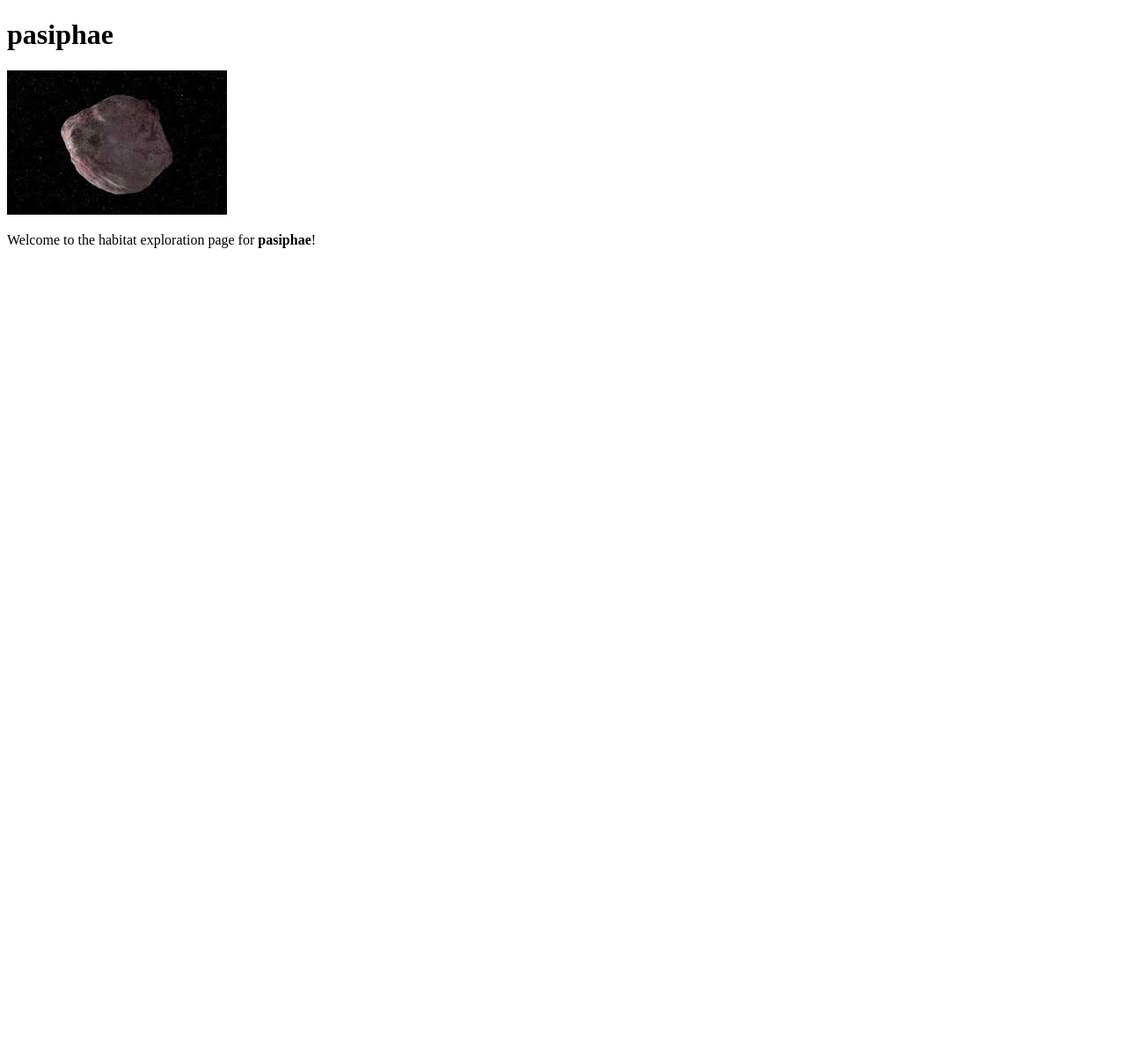
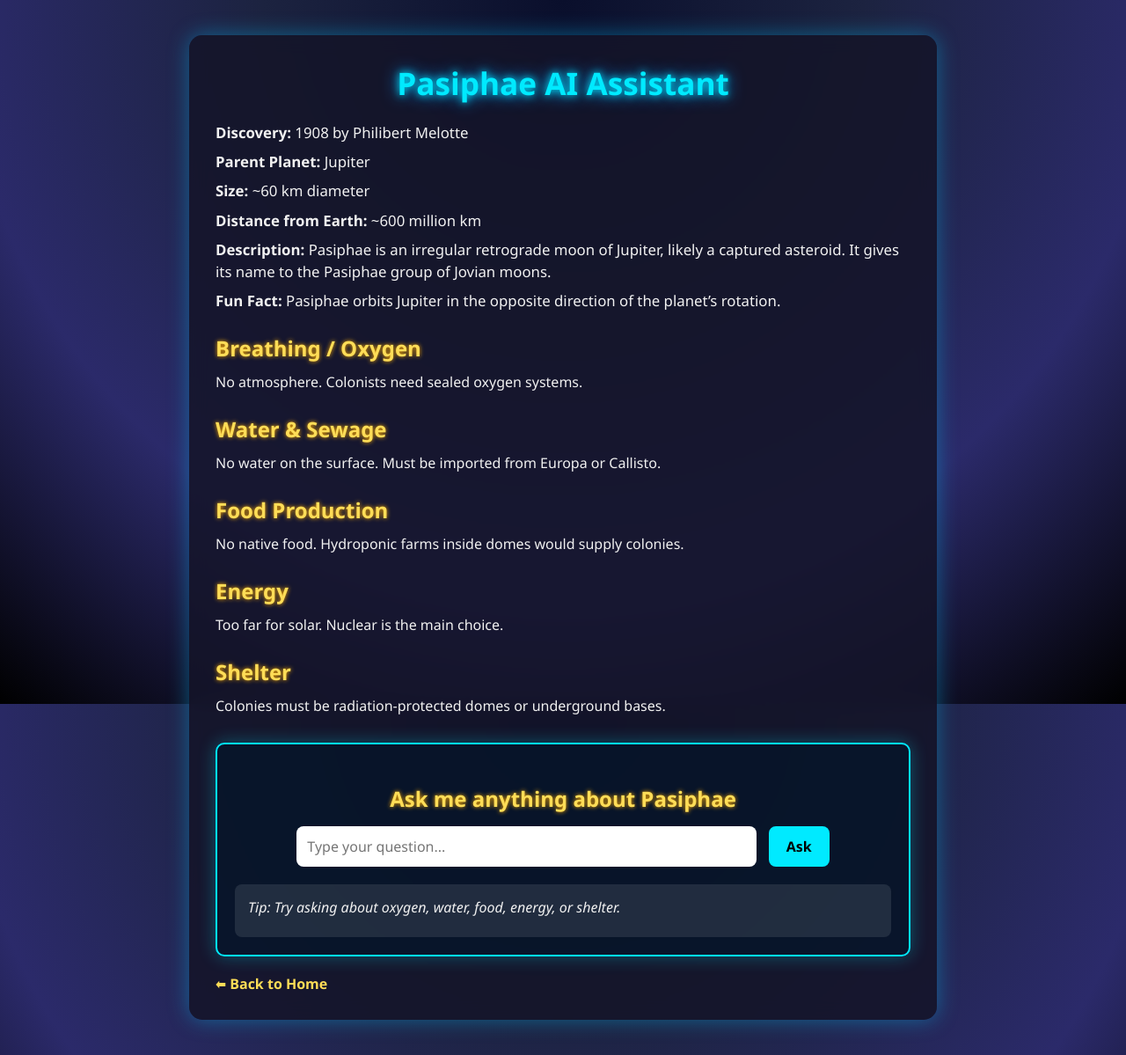
Before and after one commit to Wade185/space-habitat, a Python web app: template templates/pasiphae.html in a window 1280 px wide. Shown: the whole page at 88% size. Before the commit the page ends 282 px from the top, so only its background shows below. Run offline with Jinja, Linux system fonts and the light colour scheme; the template is opened without the code that fills it, so the values that code supplies are empty.

Commit message:
Update pasiphae.html

```diff
--- a/templates/pasiphae.html
+++ b/templates/pasiphae.html
@@ -1,11 +1,126 @@
 <!DOCTYPE html>
-<html>
+<html lang="en">
 <head>
-    <title>pasiphae</title>
+  <meta charset="UTF-8">
+  <title>Pasiphae - Habitat Assistant</title>
+  <style>
+    * { margin: 0; padding: 0; box-sizing: border-box; font-family: "Segoe UI", Tahoma, Geneva, Verdana, sans-serif; }
+    body {
+      background: radial-gradient(circle at top, #0a0f2c, #1c2340, #2b2a6a, #000);
+      background-attachment: fixed;
+      color: #f1f1f1;
+      min-height: 100vh;
+      display: flex;
+      justify-content: center;
+      align-items: flex-start;
+      padding: 40px;
+    }
+    .assistant-container {
+      background: rgba(20, 20, 40, 0.85);
+      border-radius: 15px;
+      padding: 30px;
+      width: 850px;
+      max-width: 95%;
+      box-shadow: 0 0 25px rgba(0, 200, 255, 0.4);
+      backdrop-filter: blur(10px);
+      animation: fadeIn 1.5s ease-in-out;
+    }
+    .assistant-container h1 {
+      text-align: center;
+      font-size: 2.2em;
+      color: #00eaff;
+      text-shadow: 0 0 10px #00eaff, 0 0 20px #0095ff;
+      margin-bottom: 20px;
+    }
+    .info p { margin: 8px 0; font-size: 1.05em; }
+    h2 { margin-top: 25px; font-size: 1.5em; color: #ffdd57; text-shadow: 0 0 5px #ffae00; }
+    p { margin: 10px 0; line-height: 1.5; }
+    .assistant-box {
+      margin-top: 30px; padding: 20px; border: 2px solid #00eaff; border-radius: 10px;
+      background: rgba(0, 20, 40, 0.6); text-align: center; box-shadow: 0 0 20px rgba(0, 234, 255, 0.3);
+    }
+    .assistant-box input {
+      width: 70%; padding: 12px; margin-top: 15px; border: none; border-radius: 8px;
+      outline: none; font-size: 1em;
+    }
+    .assistant-box button {
+      margin-left: 10px; padding: 12px 20px; background: #00eaff; border: none;
+      border-radius: 8px; font-size: 1em; cursor: pointer; color: #000;
+      font-weight: bold; transition: 0.3s;
+    }
+    .assistant-box button:hover { background: #0095ff; box-shadow: 0 0 15px #00eaff; }
+    #answerBoxPasiphae {
+      margin-top: 20px; padding: 15px; background: rgba(255, 255, 255, 0.1);
+      border-radius: 8px; min-height: 60px; font-style: italic; text-align: left;
+    }
+    .back-btn {
+      display: inline-block; margin-top: 20px; text-decoration: none;
+      color: #ffdd57; font-weight: bold; transition: 0.3s;
+    }
+    .back-btn:hover { color: #ffffff; text-shadow: 0 0 10px #ffdd57; }
+    @keyframes fadeIn { from {opacity: 0; transform: translateY(20px);} to {opacity: 1; transform: translateY(0);} }
+  </style>
 </head>
 <body>
-    <h1>pasiphae</h1>
-    <img src="{{ url_for('static', filename='pasiphae.jpg') }}" alt="pasiphae">
-    <p>Welcome to the habitat exploration page for <b>pasiphae</b>!</p>
+  <div class="assistant-container">
+    <h1>Pasiphae AI Assistant</h1>
+    <div class="info">
+      <p><b>Discovery:</b> 1908 by Philibert Melotte</p>
+      <p><b>Parent Planet:</b> Jupiter</p>
+      <p><b>Size:</b> ~60 km diameter</p>
+      <p><b>Distance from Earth:</b> ~600 million km</p>
+      <p><b>Description:</b> Pasiphae is an irregular retrograde moon of Jupiter, likely a captured asteroid. It gives its name to the Pasiphae group of Jovian moons.</p>
+      <p><b>Fun Fact:</b> Pasiphae orbits Jupiter in the opposite direction of the planet’s rotation.</p>
+    </div>
+
+    <h2>Breathing / Oxygen</h2>
+    <p>No atmosphere. Colonists need sealed oxygen systems.</p>
+
+    <h2>Water & Sewage</h2>
+    <p>No water on the surface. Must be imported from Europa or Callisto.</p>
+
+    <h2>Food Production</h2>
+    <p>No native food. Hydroponic farms inside domes would supply colonies.</p>
+
+    <h2>Energy</h2>
+    <p>Too far for solar. Nuclear is the main choice.</p>
+
+    <h2>Shelter</h2>
+    <p>Colonies must be radiation-protected domes or underground bases.</p>
+
+    <div class="assistant-box">
+      <h2>Ask me anything about Pasiphae</h2>
+      <input type="text" id="userQuestionPasiphae" placeholder="Type your question...">
+      <button id="askButtonPasiphae">Ask</button>
+      <div id="answerBoxPasiphae">Tip: Try asking about oxygen, water, food, energy, or shelter.</div>
+    </div>
+    <a href="{{ url_for('index') }}" class="back-btn">⬅ Back to Home</a>
+  </div>
+
+  <script>
+    const askButtonPasiphae = document.getElementById("askButtonPasiphae");
+    const userQuestionPasiphae = document.getElementById("userQuestionPasiphae");
+    const answerBoxPasiphae = document.getElementById("answerBoxPasiphae");
+
+    const knowledgePasiphae = {
+      "oxygen": "Pasiphae has no atmosphere. Oxygen must be brought in habitats.",
+      "water": "No water here. Imports from icy moons required.",
+      "food": "No natural food. Hydroponic farms needed.",
+      "energy": "Nuclear power is best due to weak solar input.",
+      "shelter": "Radiation-proof domes or underground shelters are required."
+    };
+
+    function getAnswerPasiphae() {
+      const q = userQuestionPasiphae.value.toLowerCase();
+      let response = "I don’t have that info yet. Try oxygen, water, food, energy, or shelter.";
+      for (let key in knowledgePasiphae) {
+        if (q.includes(key)) { response = knowledgePasiphae[key]; break; }
+      }
+      answerBoxPasiphae.innerHTML = response;
+      userQuestionPasiphae.value = "";
+    }
+    askButtonPasiphae.addEventListener("click", getAnswerPasiphae);
+    userQuestionPasiphae.addEventListener("keyup", (event) => { if (event.key === "Enter") getAnswerPasiphae(); });
+  </script>
 </body>
 </html>
```
